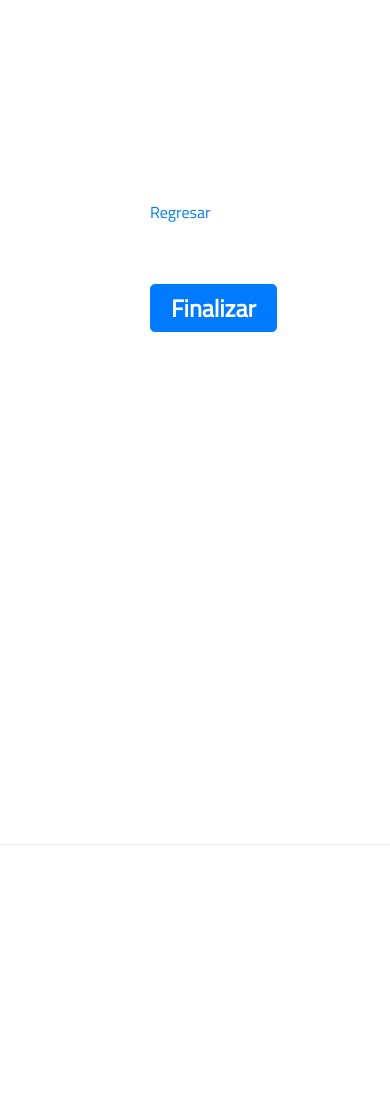
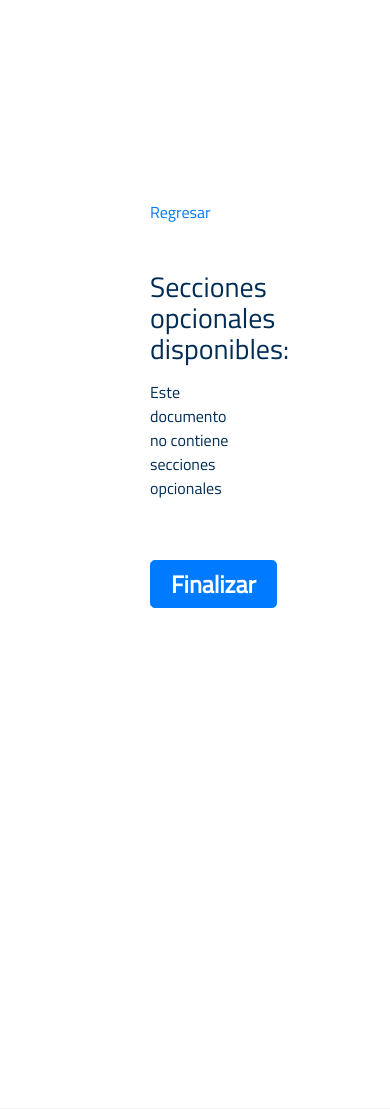
Before and after one commit to dmontoya1/minutas, a Django app: a page that uses tratum/webclient/templates/document_manager/document_detail.html in a window 390 px wide. Before the commit the page ends 845 px from the top, so only its background shows below. Run offline with Django 3.2, Linux system fonts and the light colour scheme; tables that the repository leaves empty hold one stand-in row (values such as "Sample post"); some libraries are stand-ins or nearby versions.

Commit message:
Add html

```diff
--- a/tratum/document_manager/models.py
+++ b/tratum/document_manager/models.py
@@ -232,6 +232,14 @@ class DocumentField(SlugIdentifierMixin):
         blank=True,
         verbose_name='Campos del grupo'
     )
+    field_group_verbose_name = models.CharField(
+        'Nombre singular de la agrupación',
+        help_text='Corresponde a la palabra en singular que indica la referencia de la agrupación\
+            Ej: Socio, Empresa, Actividad',
+        null=True,
+        blank=True,
+        max_length=255
+    )
 
     class Meta:
         verbose_name = 'Campo'
--- a/tratum/tratum/static/css/form.css
+++ b/tratum/tratum/static/css/form.css
@@ -1,8 +1,13 @@
+@font-face {
+    font-family: FontAwesome;
+    src: url(https://cdnjs.cloudflare.com/ajax/libs/font-awesome/4.7.0/fonts/fontawesome-webfont.ttf);
+}
+
 /* PAGE & INPUT STYLING */
 body {
     background: rgb(255, 255, 255);
     color: #002C55;
-    overflow-x: hidden;
+    overflow: hidden;
     font-family: 'Titillium Web', sans-serif;
 }
 
@@ -27,7 +32,7 @@ body {
 }
 
   .upform .upform-main .input-block {
-    padding: 30px 0;
+    padding: 30px 0 0;
     opacity: 0.25;
     cursor: default;
   }
@@ -40,6 +45,15 @@ body {
     }
     .upform .upform-main .input-block .input-control {
         margin: 20px 0;
+        position: relative;
+    }
+    .upform .upform-main .input-block .input-control::after {
+        font-family: 'FontAwesome';
+        content: "\f059";
+        position: absolute;
+        top: -55px;
+        right: 0px;
+        font-size: 1.5em;
     }
     .upform .upform-main .input-block .input-control input[type=text] {
         outline-width: 0;
@@ -64,9 +78,8 @@ margin-top: 60px;
   }
 
 .info-col {
-    padding-top: 100px 20px;
     height: 100vh;
-    background-color: #e9e9e9;
+    background-color: #f2f2f2;
     position: fixed;
 }
 
@@ -79,3 +92,18 @@ margin-top: 60px;
     min-height: 100vh;
     overflow-y: scroll;
 }
+
+.col-md-3 {
+    background-color: #f2f2f2;
+}
+
+.group-fields {
+    padding-left: 30px;
+}
+    .group-fields > .input-block{
+        padding-top: 5px !important;
+    }
+    .group-fields p {
+        font-weight: 300;
+        opacity: 0.25;
+    }
--- a/tratum/webclient/templates/document_manager/document_detail.html
+++ b/tratum/webclient/templates/document_manager/document_detail.html
@@ -85,7 +85,7 @@
     </script>
     -->
     <div class="row">
-      <div class="col-md-10 form-col">
+      <div class="col-md-9 form-col">
 
           <div class="upform">
               <a href="/">Regresar</a>
@@ -102,6 +102,15 @@
                     {% endfor %}
                   {% endif %}
                 {% endfor %}
+                <div class="sections mt-5">
+                  <h3 class="mb-3">Secciones opcionales disponibles: </h3>
+                  {% for s in object.get_sections %}
+                    <input type="checkbox" class="section-item"> {{s.name}}</input>
+                  {% empty %}
+                    <p>Este documento no contiene secciones opcionales</p>
+                  {% endfor %}
+                </div>
+
               </div>
               <div class="upform-footer">
                 <button type="submit" class="btn btn-primary btn-lg">Finalizar</button>
@@ -109,11 +118,11 @@
             </form>
           </div>
       </div>
-      <div class="col-md-2">
-        <div class="info-col">
+      <div class="col-md-3 p-0">
+        <div class="info-col p-0">
           <div class="container-fluid">
             <h1 class="mt-5">{{document.name}}</h1>
-            <p class="text-justify">Lorem ipsum dolor sit amet, consectetur adipiscing elit, sed do eiusmod tempor incididunt ut labore et dolore magna aliqua. Ut enim ad minim veniam, quis nostrud exercitation ullamco laboris nisi ut aliquip ex ea commodo consequat. Duis aute irure dolor in reprehenderit in voluptate velit esse cillum dolore eu fugiat nulla pariatur. Excepteur sint occaecat cupidatat non proident, sunt in culpa qui officia deserunt mollit anim id est laborum.</p>
+            <p class="text-justify mb-5">Lorem ipsum dolor sit amet, consectetur adipiscing elit, sed do eiusmod tempor incididunt ut labore et dolore magna aliqua. Ut enim ad minim veniam, quis nostrud exercitation ullamco laboris nisi ut aliquip ex ea commodo consequat. Duis aute irure dolor in reprehenderit in voluptate velit esse cillum dolore eu fugiat nulla pariatur.</p>
             <iframe class="mb-5" width="100%" height="150" src="https://www.youtube.com/embed/3va2-oIhVNQ" frameborder="0" allow="autoplay; encrypted-media" allowfullscreen></iframe>
           </div>
         </div>
```
Also changed, not shown: tratum/webclient/templates/document_manager/fields.html (+34 -8 lines), tratum/document_manager/migrations/0032_documentfield_field_group_verbose_name.py (added).
